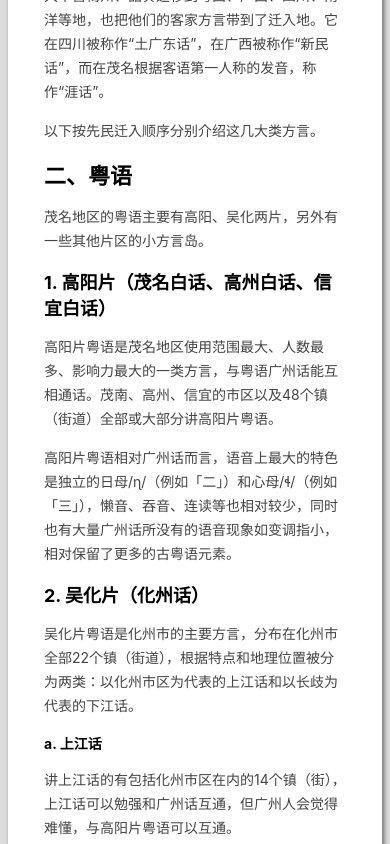
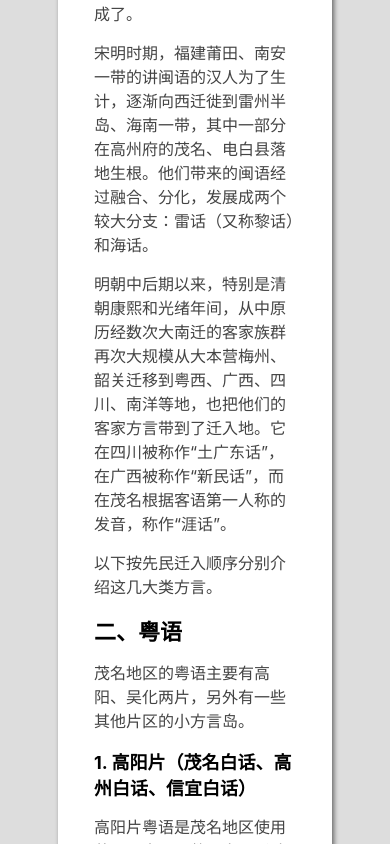
Before and after one commit to estemomento/trialect, a Vue app in the folder frontend/: page /intro in a window 390 px wide. Shown: the part 1156-2000 px from the top of the page. Built offline with nearby package versions, Linux system fonts and the light colour scheme.

Commit message:
全局响应式改动

```diff
--- a/frontend/src/App.vue
+++ b/frontend/src/App.vue
@@ -33,7 +33,7 @@ export default {
     font-size: 18px;
   }
   h4, p {
-    font-size: 14px;
+    font-size: 16px;
   }
 }
 
--- a/frontend/src/components/elements/paper.vue
+++ b/frontend/src/components/elements/paper.vue
@@ -40,11 +40,14 @@ export default {
 
   .inner {
     background: #fff;
-    width: 100%;
-    max-width: 660px;
+    width: calc(100% - 100px);
     box-shadow: 2px 2px 5px #666;
     padding: 36px;
     border-radius: 5px;
+
+    @media (min-width: 1100px) {
+      width: 1000px;
+    }
 
     h1 {
       margin: 18px 0;
```
